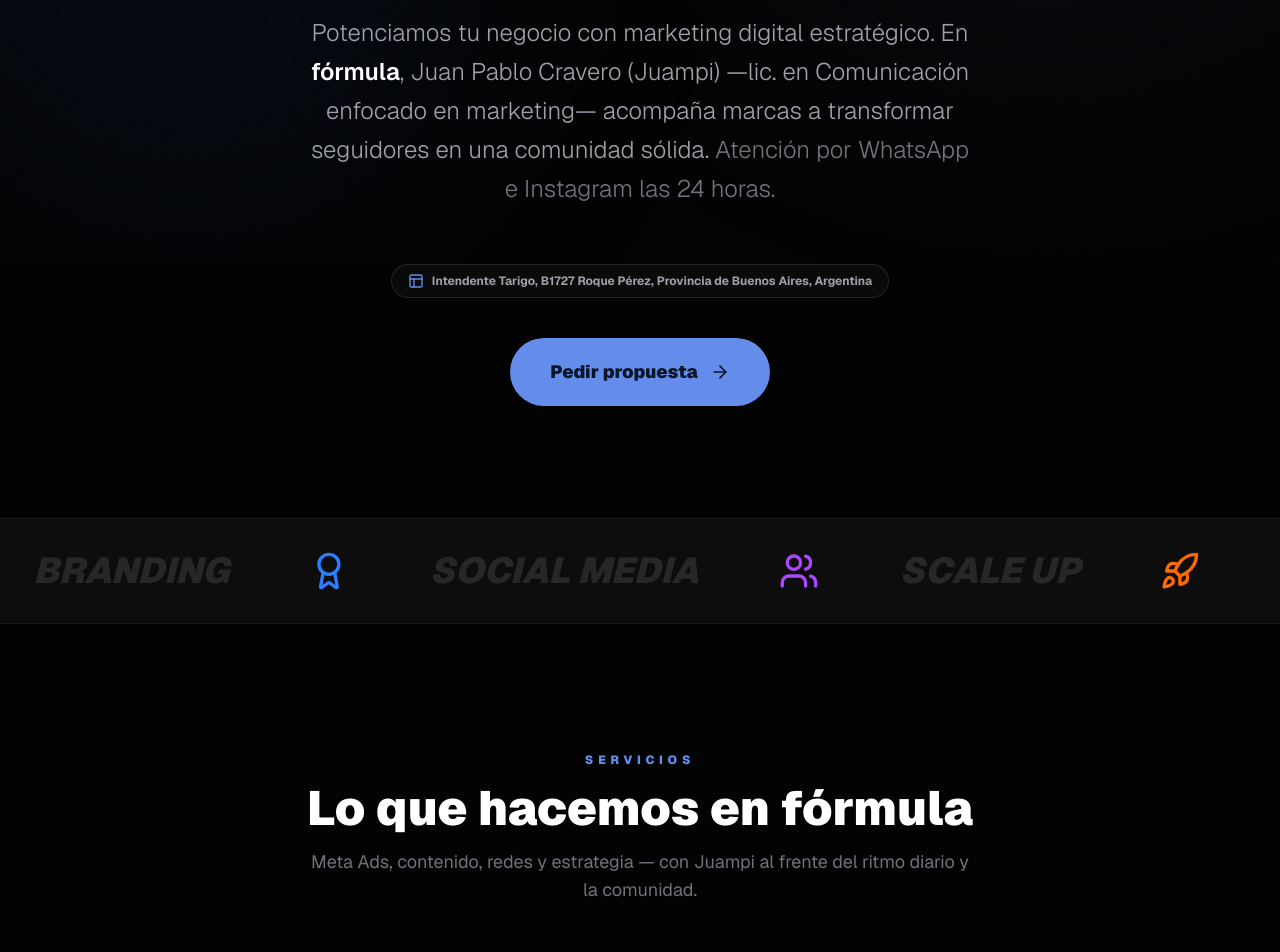
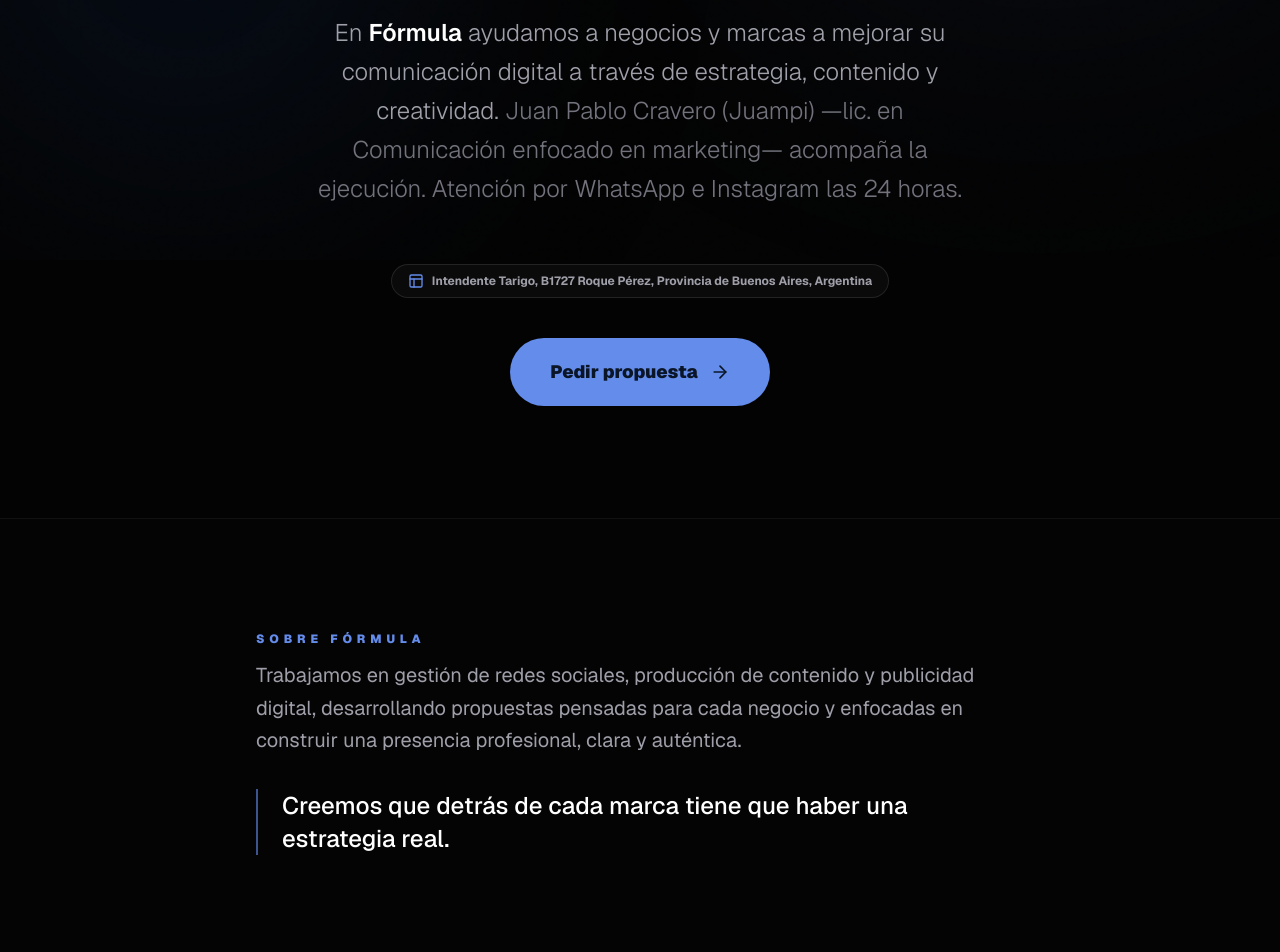
Before and after one commit to Madsjeez-Landings-Page/landingpagejuampi, a Next.js app: page / in a window 1280 px wide. Shown: the part 540-1492 px from the top of the page. Built offline with nearby package versions, Linux system fonts and the light colour scheme.

Commit message:
Copy: sección Sobre Fórmula y mensaje alineado al posicionamiento
Co-authored-by: Cursor <cursoragent@cursor.com>

```diff
--- a/app/layout.tsx
+++ b/app/layout.tsx
@@ -15,7 +15,7 @@ const geistMono = Geist_Mono({
 export const metadata: Metadata = {
   title: "fórmula AGENCIA | Juan Pablo Cravero (Juampi) — Marketing digital",
   description:
-    "Potenciamos tu negocio con marketing digital estratégico. Meta Ads, contenido y redes. Roque Pérez, Buenos Aires. Manual de marca fórmula · @formula.agencia.",
+    "Estrategia, contenido y creatividad para mejorar tu comunicación digital. Redes, producción y publicidad digital. Roque Pérez, Buenos Aires · @formula.agencia.",
 };
 
 export default function RootLayout({
--- a/app/page.tsx
+++ b/app/page.tsx
@@ -170,6 +170,9 @@ export default function AgenciaLanding() {
             />
           </a>
           <div className="hidden items-center gap-8 text-xs font-bold uppercase tracking-widest text-zinc-400 lg:flex">
+            <a href="#sobre" className="transition-colors hover:text-[#648CEB]">
+              Sobre
+            </a>
             <a href="#servicios" className="transition-colors hover:text-[#648CEB]">
               Servicios
             </a>
@@ -207,12 +210,12 @@ export default function AgenciaLanding() {
         </h1>
 
         <p className="mb-14 max-w-2xl text-lg font-light leading-relaxed text-zinc-400 md:text-2xl">
-          Potenciamos tu negocio con marketing digital estratégico. En{" "}
-          <span className="font-semibold text-white">fórmula</span>, Juan Pablo
-          Cravero (Juampi) —lic. en Comunicación enfocado en marketing— acompaña marcas
-          a transformar seguidores en una comunidad sólida.{" "}
+          En <span className="font-semibold text-white">Fórmula</span> ayudamos a
+          negocios y marcas a mejorar su comunicación digital a través de estrategia,
+          contenido y creatividad.{" "}
           <span className="text-zinc-500">
-            Atención por WhatsApp e Instagram las 24 horas.
+            Juan Pablo Cravero (Juampi) —lic. en Comunicación enfocado en marketing—
+            acompaña la ejecución. Atención por WhatsApp e Instagram las 24 horas.
           </span>
         </p>
 
@@ -227,6 +230,25 @@ export default function AgenciaLanding() {
         >
           Pedir propuesta <ArrowRight className="h-5 w-5" />
         </a>
+      </section>
+
+      <section
+        id="sobre"
+        className="relative z-10 border-t border-white/5 bg-zinc-950/40 px-6 py-20 md:px-8 md:py-28"
+      >
+        <div className="mx-auto max-w-3xl">
+          <h2 className="mb-3 text-xs font-black uppercase tracking-[0.4em] text-[#648CEB]">
+            Sobre Fórmula
+          </h2>
+          <p className="mb-8 text-lg leading-relaxed text-zinc-400 md:text-xl">
+            Trabajamos en gestión de redes sociales, producción de contenido y
+            publicidad digital, desarrollando propuestas pensadas para cada negocio y
+            enfocadas en construir una presencia profesional, clara y auténtica.
+          </p>
+          <p className="border-l-2 border-[#648CEB]/60 pl-6 text-xl font-medium leading-snug text-white md:text-2xl">
+            Creemos que detrás de cada marca tiene que haber una estrategia real.
+          </p>
+        </div>
       </section>
 
       <div className="z-20 flex overflow-hidden border-y border-white/5 bg-zinc-900/50 py-8">
@@ -259,8 +281,8 @@ export default function AgenciaLanding() {
               Lo que hacemos en fórmula
             </h3>
             <p className="mx-auto mt-4 max-w-2xl text-lg text-zinc-500">
-              Meta Ads, contenido, redes y estrategia — con Juampi al frente del ritmo
-              diario y la comunidad.
+              Redes, contenido y pauta digital — propuestas a medida para una presencia
+              profesional y auténtica, con Juampi al frente del ritmo diario.
             </p>
           </div>
           <div className="grid gap-6 md:grid-cols-2">
```
